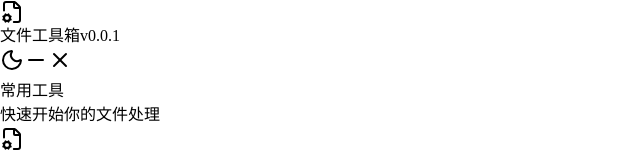
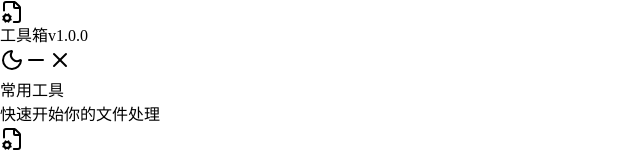
Before and after one commit to WangLi0101/tools, a React (Vite) app in the folder src/renderer/: page /fileTransForm in a window 1280 px wide. Shown: the top 152 px of the page, without its empty margins (0-640 px from the left). Built offline with nearby package versions, Linux system fonts and the light colour scheme.

Commit message:
refactor(工具组件): 从package.json导入版本号并更新显示文本
将硬编码的版本号替换为从package.json动态导入
简化工具名称显示为"工具箱"

```diff
--- a/src/renderer/src/components/common/tool.tsx
+++ b/src/renderer/src/components/common/tool.tsx
@@ -1,7 +1,7 @@
 import { Button } from '@/components/ui/button'
 import { FileCog, Moon, Minus, X } from 'lucide-react'
 import { useTheme } from 'next-themes'
-
+import { version } from '../../../../../package.json'
 const Tool = (): React.JSX.Element => {
   const { setTheme, theme } = useTheme()
   const toggleDark = (): void => {
@@ -13,12 +13,13 @@ const Tool = (): React.JSX.Element => {
   const quit = (): void => {
     window.api.quit()
   }
+
   return (
     <div className="tool px-3 py-2  from-white/70 via-indigo-50/60 to-white/70 dark:from-muted/25 dark:via-muted/20 dark:to-muted/25 ring-1 ring-indigo-100/70 dark:ring-input shadow-sm flex items-center justify-between [-webkit-app-region:drag]">
       <div className="flex items-center gap-2 text-foreground">
         <FileCog className="size-5 text-primary" />
-        <span className="text-sm font-medium">文件工具箱</span>
-        <span className="text-sm text-primary">v0.0.1</span>
+        <span className="text-sm font-medium">工具箱</span>
+        <span className="text-sm text-primary">v{version}</span>
       </div>
       <div className="flex items-center gap-1 text-muted-foreground [-webkit-app-region:no-drag]">
         <Button
```
